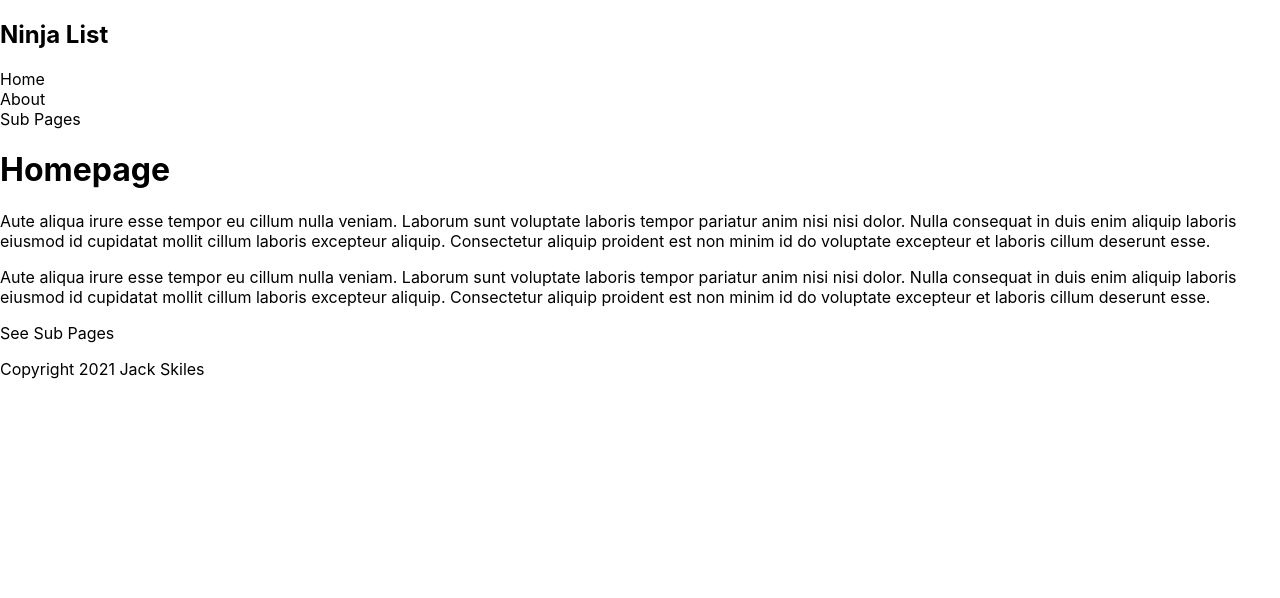
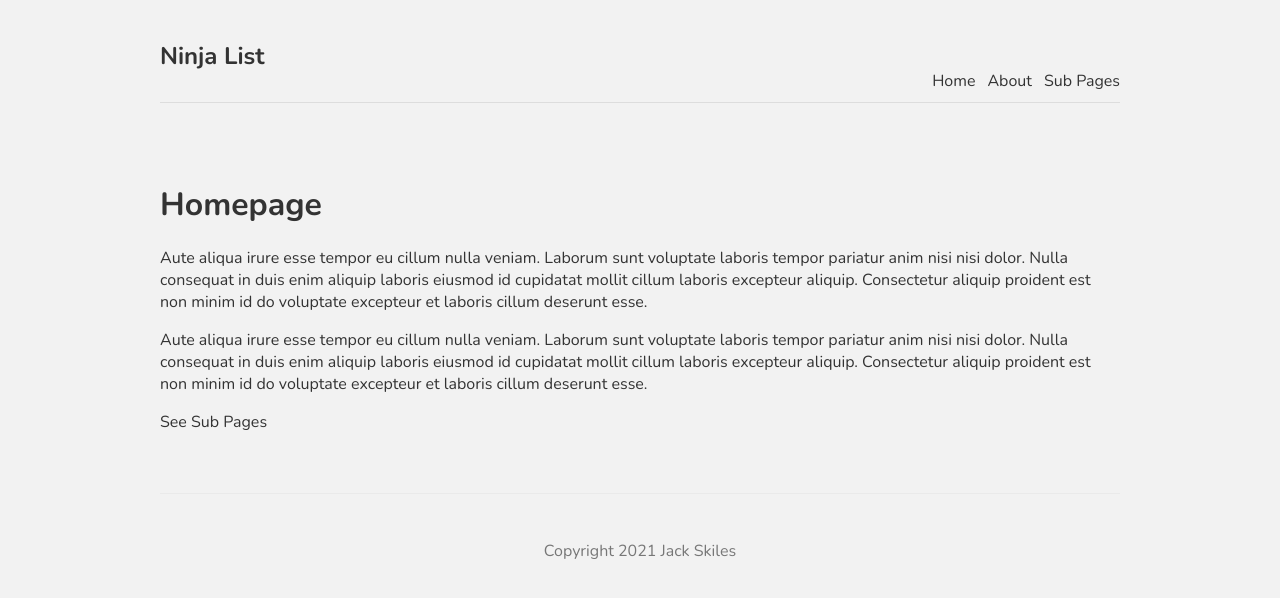
Before and after one commit to JackSkiles/NewPortfolio, a Next.js app: page / in a window 1280 px wide. Shown: the top 598 px of the page. Built offline with nearby package versions, Linux system fonts and the light colour scheme.

Commit message:
playing around with global styles

```diff
--- a/comps/Footer.js
+++ b/comps/Footer.js
@@ -1,8 +1,8 @@
 const Footer = () => {
     return (
-        <div>
+        <footer>
             <p>Copyright 2021 Jack Skiles</p>
-        </div>
+        </footer>
      );
 }
 
--- a/comps/Layout.js
+++ b/comps/Layout.js
@@ -5,7 +5,7 @@
     return (
         <div className="content">
             <Navbar />
-            { children }
+                { children }
             <Footer />
         </div>
     );
--- a/pages/index.js
+++ b/pages/index.js
@@ -1,13 +1,13 @@
 import Head from 'next/head'
 import Image from 'next/image'
-import styles from '../styles/Home.module.css'
 import Navbar from '../comps/Navbar'
 import Footer from '../comps/Footer'
+import styles from '../styles/Home.module.css'
 import Link from 'next/link'
 
 export default function Home() {
   return (
-    <div>
+    <div className={styles.container}>
       <h1>Homepage</h1>
       <p>Aute aliqua irure esse tempor eu cillum nulla veniam. Laborum sunt voluptate laboris tempor pariatur anim nisi nisi dolor. Nulla consequat in
         duis enim aliquip laboris eiusmod id cupidatat mollit cillum laboris excepteur aliquip. Consectetur aliquip proident est non minim id do voluptate excepteur et laboris cillum deserunt esse.
--- a/styles/Home.module.css
+++ b/styles/Home.module.css
@@ -1,116 +1,18 @@
-.container {
-  padding: 0 2rem;
-}
-
-.main {
-  min-height: 100vh;
-  padding: 4rem 0;
-  flex: 1;
-  display: flex;
-  flex-direction: column;
-  justify-content: center;
-  align-items: center;
-}
-
-.footer {
-  display: flex;
-  flex: 1;
-  padding: 2rem 0;
-  border-top: 1px solid #eaeaea;
-  justify-content: center;
-  align-items: center;
-}
-
-.footer a {
-  display: flex;
-  justify-content: center;
-  align-items: center;
-  flex-grow: 1;
-}
-
-.title a {
-  color: #0070f3;
-  text-decoration: none;
-}
-
-.title a:hover,
-.title a:focus,
-.title a:active {
-  text-decoration: underline;
-}
-
 .title {
-  margin: 0;
-  line-height: 1.15;
-  font-size: 4rem;
-}
-
-.title,
-.description {
+  color: #333;
+  padding-bottom: 20px;
   text-align: center;
 }
-
-.description {
-  margin: 4rem 0;
-  line-height: 1.5;
-  font-size: 1.5rem;
+.text {
+  color: #777;
 }
-
-.code {
-  background: #fafafa;
-  border-radius: 5px;
-  padding: 0.75rem;
-  font-size: 1.1rem;
-  font-family: Menlo, Monaco, Lucida Console, Liberation Mono, DejaVu Sans Mono,
-    Bitstream Vera Sans Mono, Courier New, monospace;
+.btn {
+  display: block;
+  width: 150px;
+  padding: 8px 0;
+  margin: 20px auto;
+  background: #4979ff;
+  border-radius: 4px;
+  color: white;
+  text-align: center;
 }
-
-.grid {
-  display: flex;
-  align-items: center;
-  justify-content: center;
-  flex-wrap: wrap;
-  max-width: 800px;
-}
-
-.card {
-  margin: 1rem;
-  padding: 1.5rem;
-  text-align: left;
-  color: inherit;
-  text-decoration: none;
-  border: 1px solid #eaeaea;
-  border-radius: 10px;
-  transition: color 0.15s ease, border-color 0.15s ease;
-  max-width: 300px;
-}
-
-.card:hover,
-.card:focus,
-.card:active {
-  color: #0070f3;
-  border-color: #0070f3;
-}
-
-.card h2 {
-  margin: 0 0 1rem 0;
-  font-size: 1.5rem;
-}
-
-.card p {
-  margin: 0;
-  font-size: 1.25rem;
-  line-height: 1.5;
-}
-
-.logo {
-  height: 1em;
-  margin-left: 0.5rem;
-}
-
-@media (max-width: 600px) {
-  .grid {
-    width: 100%;
-    flex-direction: column;
-  }
-}
--- a/styles/globals.css
+++ b/styles/globals.css
@@ -1,16 +1,44 @@
-html,
+@import url('https://fonts.googleapis.com/css2?family=Nunito:wght@300;400;600;700&display=swap');
+
 body {
-  padding: 0;
-  margin: 0;
-  font-family: -apple-system, BlinkMacSystemFont, Segoe UI, Roboto, Oxygen,
-    Ubuntu, Cantarell, Fira Sans, Droid Sans, Helvetica Neue, sans-serif;
+  background: #f2f2f2;
+  color: #333;
+  font-family: "Nunito";
 }
-
 a {
-  color: inherit;
+  color: #333;
   text-decoration: none;
 }
-
-* {
-  box-sizing: border-box;
+.content {
+  max-width: 960px;
+  margin: 0 auto;
 }
+nav {
+  margin: 10px auto 80px;
+  padding: 10px 0;
+  display: flex;
+  justify-content: flex-end;
+  align-items: flex-end;
+  border-bottom: 1px solid #ddd;
+}
+nav a {
+  margin-left: 12px;
+}
+nav .logo {
+  margin-right: auto;
+}
+footer {
+  display: block;
+  text-align: center;
+  padding: 30px 0;
+  margin-top: 60px;
+  color: #777;
+  border-top: 1px solid #eaeaea;
+}
+.not-found {
+  text-align: center;
+}
+.not-found a{
+  color: #4979ff;
+  text-decoration: underline;
+}
```
Also changed, not shown: styles/About.module.css (added).
